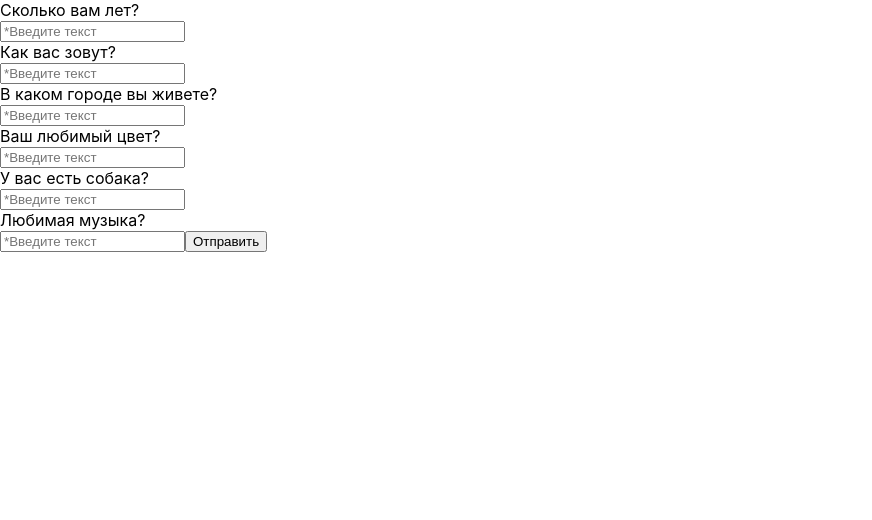
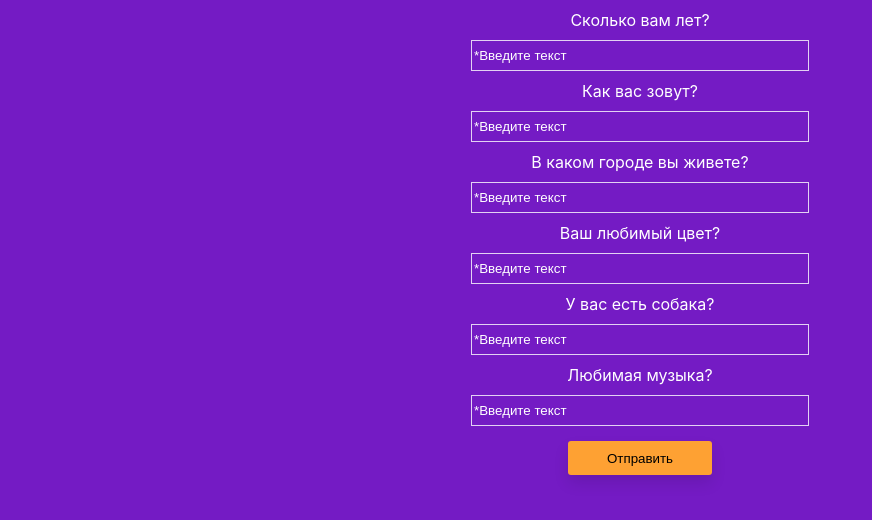
Before and after one commit to Pro200Hummer/question-answer-test, a React (Create React App) app: page / in a window 1280 px wide. Shown: the top 520 px of the page, without its empty margins (0-872 px from the left). Built offline with nearby package versions, Linux system fonts and the light colour scheme.

Commit message:
Add styles

```diff
--- a/src/App.tsx
+++ b/src/App.tsx
@@ -1,6 +1,7 @@
 import React, {useReducer} from 'react';
 import {Input} from "./common/components/Input/Input";
 import {AnswerType, appReducer, initialState, setAnswer, setStateToLocalStorage} from "./state/app-reducer";
+import style from './common/styles/commonStyle.module.scss'
 
 export const App = () => {
 
@@ -15,14 +16,27 @@ export const App = () => {
     }
 
     return (
-        <div>
-            {state.map(i => {
-                return <>
-                    <div key={i.id}>{i.question}</div>
-                    <Input id={i.id} setAnswerCallback={setNewAnswer}/>
-                </>
-            })}
-            <button onClick={onClickHandler}>Отправить</button>
+        <div className={style.wrapper}>
+            <div className={style.container}>
+                {state.map(i => {
+                    return (
+                        <div className={style.item}>
+                            <div
+                                key={i.id}
+                                className={style.itemTitle}
+                            >
+                                {i.question}
+                            </div>
+                            <Input
+                                className={style.input}
+                                id={i.id}
+                                setAnswerCallback={setNewAnswer}/>
+                        </div>
+                    )
+
+                })}
+            </div>
+            <button onClick={onClickHandler} className={style.btnSend}>Отправить</button>
         </div>
     )
 };
--- a/src/common/components/Input/Input.tsx
+++ b/src/common/components/Input/Input.tsx
@@ -4,6 +4,7 @@ import {AnswerType} from "../../../state/app-reducer";
 type InputPropsType = {
     setAnswerCallback: (answer: AnswerType) => void
     id: number
+    className: string
 }
 
 
@@ -12,6 +13,7 @@ export const Input: FC<InputPropsType> = props => {
     const {
         id,
         setAnswerCallback,
+        className
     } = props
 
     const [value, setValue] = useState<string>('')
@@ -27,8 +29,8 @@ export const Input: FC<InputPropsType> = props => {
     }
 
     return <>
-
         <input
+            className={className}
             type="text"
             placeholder={"*Введите текст"}
             onChange={onChangeCallback}
--- /dev/null
+++ b/src/common/styles/commonStyle.module.scss
@@ -0,0 +1,65 @@
+.wrapper {
+  width: 100vw;
+  height: 100vh;
+  position: relative;
+  background: #741bc4;
+
+  .container {
+    width: 90%;
+    margin: 0 auto;
+    display: flex;
+    flex-direction: column;
+    justify-content: center;
+
+    .item {
+      width: 50%;
+      text-align: center;
+      margin: 0 auto;
+
+      .itemTitle {
+        width: 100%;
+        margin: 10px auto;
+        color: #FFFFFF;
+      }
+
+      .input {
+        color: #FFFFFF;
+        width: 338px;
+        height: 31px;
+        display: block;
+        border: 1px solid rgba(255, 255, 255, 0.8);
+        box-sizing: border-box;
+        background: rgba(255, 255, 255, 0);
+        margin: 0 auto;
+        outline: none;
+        &::placeholder{
+          color: #FFFFFF;
+        }
+      }
+    }
+  }
+
+  .btnSend {
+    width: 144px;
+    height: 34px;
+    display: block;
+    margin: 15px auto;
+    padding: 3px;
+    color: #000000;
+    background: #FEA133;
+    border: none;
+    border-radius: 3px;
+    box-shadow: 0 8px 15px rgba(0, 0, 0, 0.1);
+    transition: all 0.3s ease 0s;
+
+    &:hover {
+      box-shadow: 0 15px 20px rgba(0, 0, 0, 0.5);
+      transform: translateY(-4px);
+    }
+
+    &:active {
+      box-shadow: 0 8px 15px rgba(0, 0, 0, 0.1);
+      transform: translateY(0px);
+    }
+  }
+}
```
